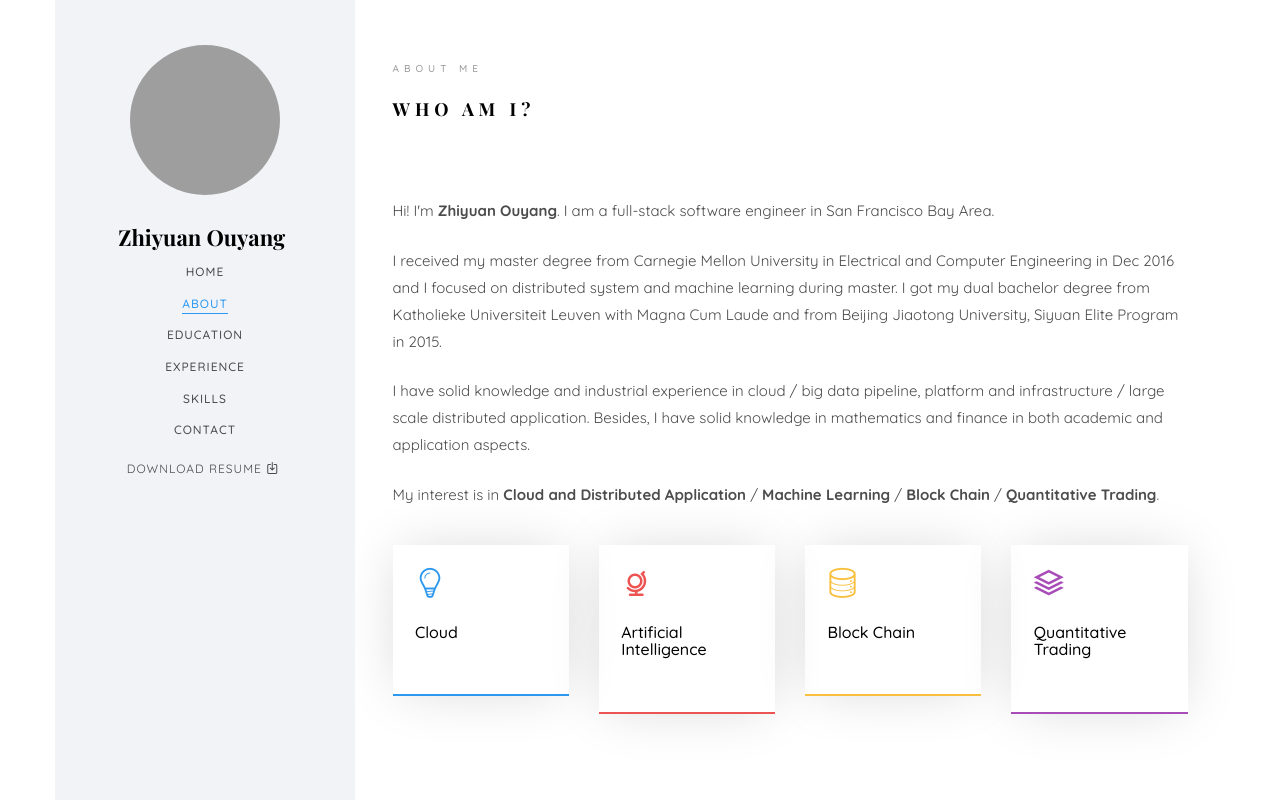
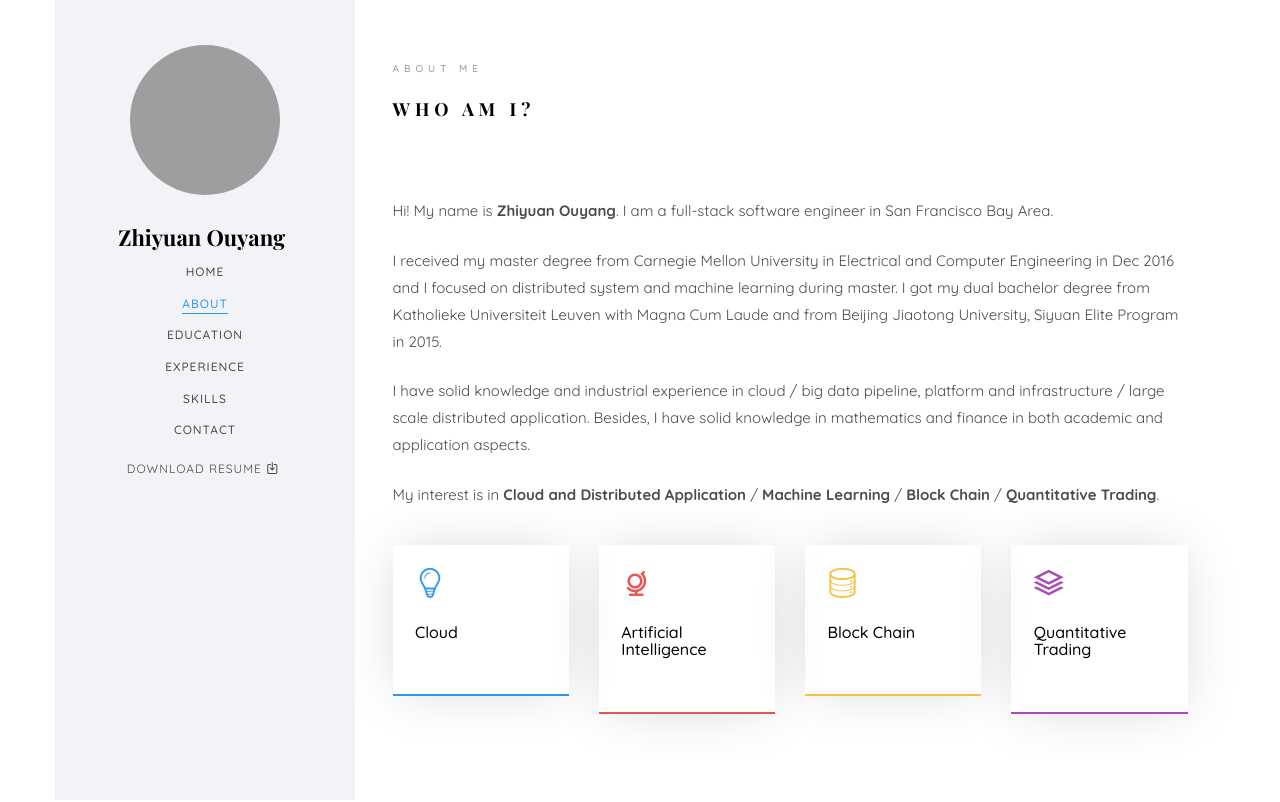
Before and after one commit to zhiyuanouyang/zhiyuanouyang.github.io, a plain HTML site: page index.html in a window 1280 px wide. Shown: the top 802 px of the page. Drawn offline with nearby package versions, Linux system fonts and the light colour scheme; grey boxes are pictures that could not be loaded; files whose address does not match are found by name; a web font is replaced by a local one.

Commit message:
1) update personal page text

```diff
--- a/index.html
+++ b/index.html
@@ -81,7 +81,7 @@
 									<div class="about-desc">
 										<span class="heading-meta">About Me</span>
 										<h2 class="colorlib-heading">Who Am I?</h2>
-										<p>Hi! I'm <strong>Zhiyuan Ouyang</strong>. I am a full-stack software engineer in San Francisco Bay Area.</p>
+										<p>Hi! My name is <strong>Zhiyuan Ouyang</strong>. I am a full-stack software engineer in San Francisco Bay Area.</p>
 										<p>I received my master degree from Carnegie Mellon University in Electrical and Computer Engineering in Dec 2016 and I focused on distributed system and machine learning during master. I got my dual bachelor degree from Katholieke Universiteit Leuven with Magna Cum Laude and from Beijing Jiaotong University, Siyuan Elite Program in 2015.</p>
 										<p>I have solid knowledge and industrial experience in cloud / big data pipeline, platform and infrastructure / large scale distributed application. Besides, I have solid knowledge in mathematics and finance in both academic and application aspects.</p>
 										<p>My interest is in <strong>Cloud and Distributed Application</strong> / <strong>Machine Learning</strong> / <strong>Block Chain</strong> / <strong>Quantitative Trading</strong>.</p>
```
